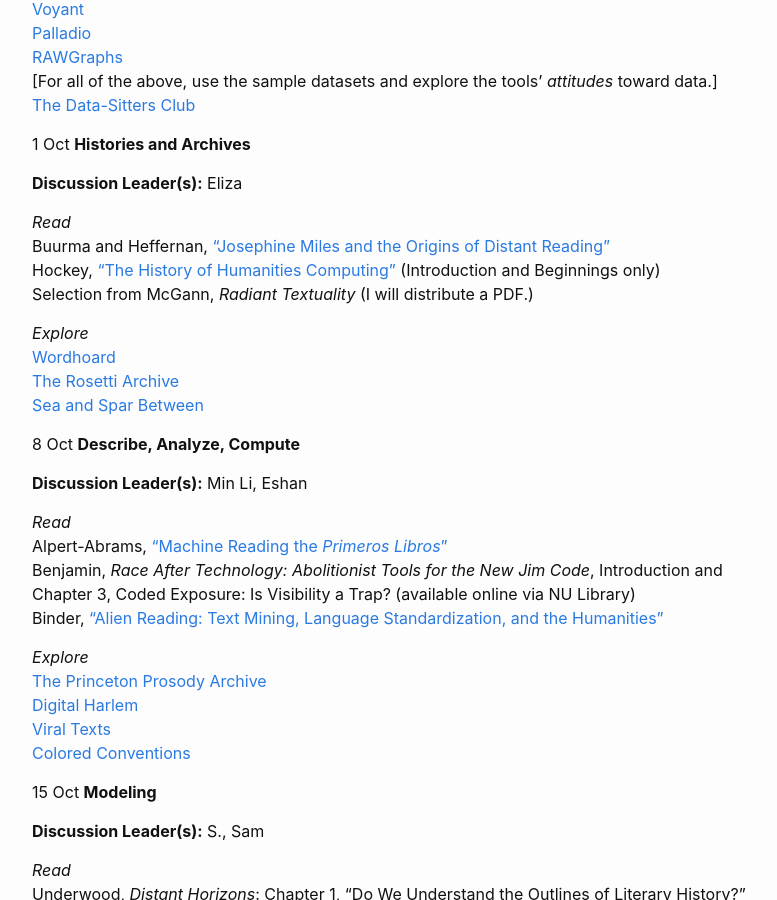
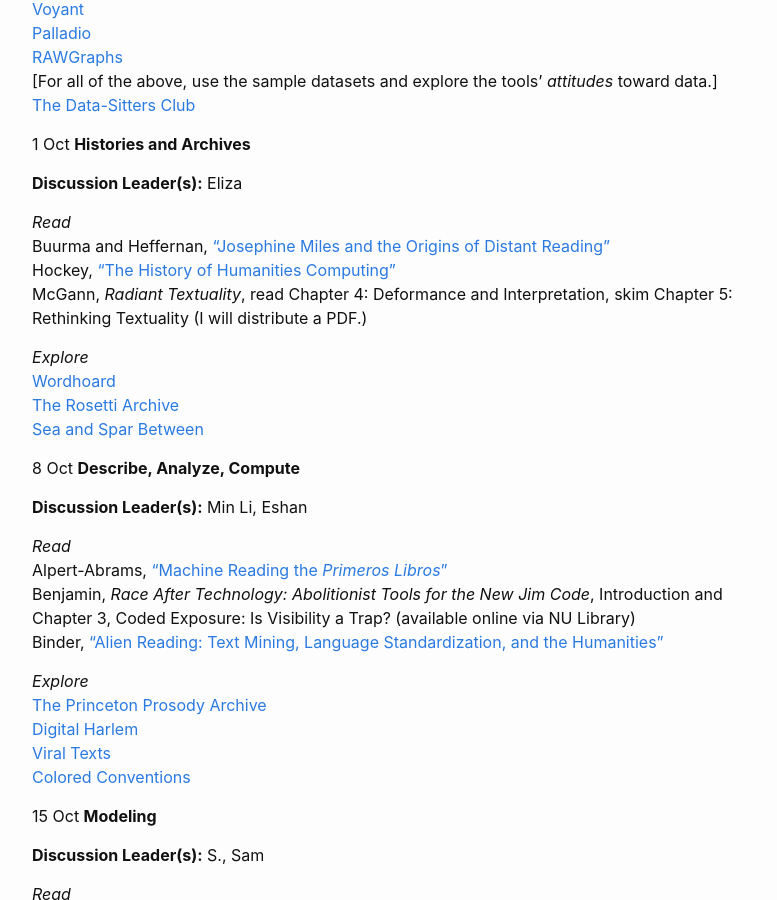
Before and after one commit to jrladd/dh2020, a Jekyll site: the page built from schedule.md, in a window 1280 px wide and 900 px high, scrolled down 1161 px. Shown: the whole window, without its empty margins (238-1015 px from the left). Built offline with Jekyll 4.4.1, drawn with Linux system fonts in a browser that asks for light colours.

Commit message:
schedule update for histories week

```diff
--- a/schedule.md
+++ b/schedule.md
@@ -49,8 +49,8 @@
 
 *Read*
 Buurma and Heffernan, ["Josephine Miles and the Origins of Distant Reading"](https://modernismmodernity.org/forums/posts/search-and-replace)
-Hockey, ["The History of Humanities Computing"](http://www.digitalhumanities.org/companion/view?docId=blackwell/9781405103213/9781405103213.xml&chunk.id=ss1-2-1) (Introduction and Beginnings only)
-Selection from McGann, *Radiant Textuality* (I will distribute a PDF.)
+Hockey, ["The History of Humanities Computing"](http://www.digitalhumanities.org/companion/view?docId=blackwell/9781405103213/9781405103213.xml&chunk.id=ss1-2-1)
+McGann, *Radiant Textuality*, read Chapter 4: Deformance and Interpretation, skim Chapter 5: Rethinking Textuality (I will distribute a PDF.)
 
 *Explore*
 [Wordhoard](http://wordhoard.northwestern.edu/userman/index.html)
```
